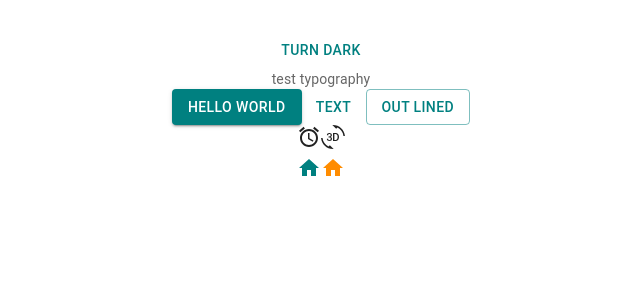
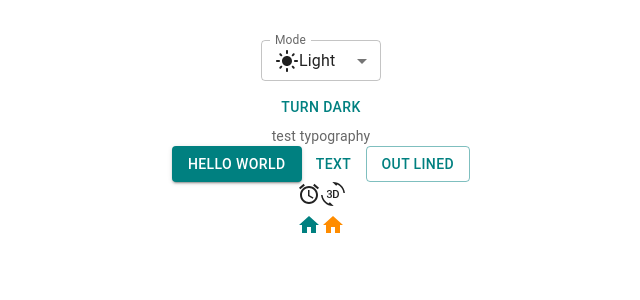
Before and after one commit to TatVan-24/Learn-MERN-Stack-, a React (Vite) app: page / in a window 1280 px wide. Shown: the top 300 px of the page, without its empty margins (319-959 px from the left). Built offline with nearby package versions, Linux system fonts and the light colour scheme.

Commit message:
Add system mode

```diff
--- a/src/App.jsx
+++ b/src/App.jsx
@@ -11,9 +11,53 @@ import Typography from '@mui/material/Typography';
 import {
   useColorScheme,
 } from '@mui/material/styles';
+import useMediaQuery from '@mui/material/useMediaQuery';
+
+import InputLabel from '@mui/material/InputLabel'
+import MenuItem from '@mui/material/MenuItem'
+import FormControl from '@mui/material/FormControl'
+import Select from '@mui/material/Select'
+import LightModeIcon from '@mui/icons-material/LightMode'
+import DarkModeOutLinedIcon from '@mui/icons-material/DarkModeOutlined'
+import SettingsBrightnessIcon from '@mui/icons-material/SettingsBrightness'
+
+
+function ModeSelect() {
+  const { mode, setMode } = useColorScheme()
+
+  const handleChange = (event) => {
+    const selectedMode = event.target.value
+    console.log('selectedMode:', selectedMode)
+    setMode(selectedMode)
+  };
+
+  return (
+    <FormControl sx={{ m: 1, minWidth: 120 }} size="small">
+      <InputLabel id="demo-select-small-label">Mode</InputLabel>
+      <Select
+        labelId="demo-select-small-label"
+        id="demo-select-small"
+        value={mode}
+        label="Mode"
+        onChange={handleChange}
+      >
+        <MenuItem value="light">  <div style = {{display:'flex', alignItems:'center'}}> <LightModeIcon /> Light </div> </MenuItem>
+        <MenuItem value="dark">   <div style = {{display:'flex', alignItems:'center'}}> <DarkModeOutLinedIcon /> Dark </div> </MenuItem>
+        <MenuItem value="system"> <div style = {{display:'flex', alignItems:'center'}}> <SettingsBrightnessIcon /> System </div> </MenuItem>
+      </Select>
+    </FormControl>
+  );
+}
+
 
 function ModeToggle() {
-  const { mode, setMode } = useColorScheme();
+  const { mode, setMode } = useColorScheme()
+  const prefersDarkMode = useMediaQuery('(prefers-color-scheme: dark)')
+  const prefersLightMode = useMediaQuery('(prefers-color-scheme: light)')
+
+  console.log('prefersDarkMode:', prefersDarkMode)
+  console.log('prefersLightMode:', prefersLightMode)
+
   return (
     <Button
       onClick={() => {
@@ -31,6 +75,8 @@ function App() {
 
   return (
     <>
+      <ModeSelect/>
+      <br></br>
       <ModeToggle />
       <br></br>
       <Typography variant="body2" color="text.secondary">test typography</Typography>
```
